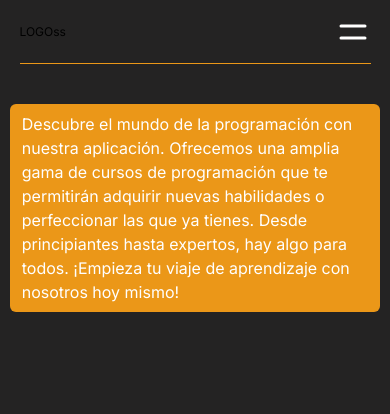
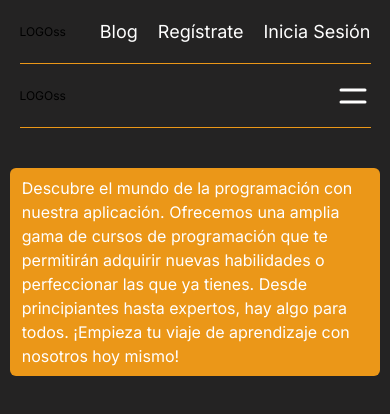
Before and after one commit to BraisCS/CoursePage, a Next.js app: page / in a window 390 px wide. Shown: the top 414 px of the page. Built offline with nearby package versions, Linux system fonts and the light colour scheme; no server answers.

Commit message:
Changes in nav

```diff
--- a/app/components/nav.tsx
+++ b/app/components/nav.tsx
@@ -11,11 +11,37 @@ export default function Nav({ session }: { session: any }) {
 
 
     return (
-        <nav className="h-16 w-[90%] border-b border-Light-Orange flex flex-row justify-between items-center">
+        <>
+        {/* Pantallas grandes */}
+        <nav className="h-16 w-[90%] border-b border-Light-Orange flex flex-row justify-between items-center lg:block">
+        <div className='flex flex-row justify-between items-center h-full w-full'>
+            <p className="text-white text-xs">LOGOss</p>
+            <div className='flex flex-row justify-end items-center h-full w-full gap-5'>
+                {session ? <LogOut /> : null}
+                {session ? <a href="/upload" className="block font-DMSans text-[#ffffff] text-lg font-normal">Subir Curso</a> : null}
+                <a href="/blog" className="block font-DMSans text-[#ffffff] text-lg font-normal">Blog</a>
+                {session ? <a href="/blog" className="block font-DMSans text-[#ffffff] text-lg font-normal">Mis Cursos</a> : null}
+                {!session ?
+                <>
+                    <a href='/register' className="font-DMSans text-[#ffffff] text-lg font-normal">
+                    Regístrate
+                    </a>
+                    <a href='/login' className="font-DMSans text-[#ffffff] text-lg font-normal">
+                    Inicia Sesión
+                    </a>
+                    </>
+                : null }
+            </div>
+
+            </div>
+        </nav>
+
+        {/* Pantallas pequeñas */}
+        <nav className="h-16 w-[90%] border-b border-Light-Orange flex flex-row justify-between items-center lg:hidden">
         {showButtons && (
             <>
-                <div className="absolute bg-Dark  w-full h-full top-0 left-0 z-10 "></div>
-                <div className="absolute w-[90%] bg-Dark flex flex-row justify-between items-start z-50">
+                <div className="absolute bg-Dark w-full h-full top-0 left-0 z-10 "></div>
+                <div className="absolute w-[90%] bg-Dark flex flex-row justify-between items-center z-50">
                     {!session ?
                     <>
                         <a href='/register' className="fixed h-14 w-[90%] flex flex-row justify-center items-center bottom-[4.5rem] ml-0 bg-Light-Orange cursor-pointer">
@@ -27,7 +53,7 @@ export default function Nav({ session }: { session: any }) {
                     </> : null }
                     <div className="w-[100%] flex flex-col justify-start items-start mt-32 relative"> {/* Asegúrate de que este contenedor sea relativo */}
                         {session ? <LogOut /> : null}
-                        <a href="/upload" className="block font-DMSans text-[#ffffff] text-lg font-normal">Subir Curso</a>
+                        {session ? <a href="/upload" className="block font-DMSans text-[#ffffff] text-lg font-normal">Subir Curso</a> : null}
                         <a href="/blog" className="block font-DMSans text-[#ffffff] text-lg font-normal">Blog</a>
                         {session ? <a href="/blog" className="block font-DMSans text-[#ffffff] text-lg font-normal">Mis Cursos</a> : null}
                         <div className='w-full flex flex-row justify-between items-start'>
@@ -44,12 +70,13 @@ export default function Nav({ session }: { session: any }) {
                         )}
                     <Search/>
                     </div>
-                    <Image onClick={() => setShowButtons(!showButtons)} className="cursor-pointer mt-[5.8rem] h-9 w-9" src={"/cross.svg"} alt="Icono de cierre" height={30} width={30} />
+                    <Image onClick={() => setShowButtons(!showButtons)} className="cursor-pointer h-9 w-9" src={"/cross.svg"} alt="Icono de cierre" height={30} width={30} />
                 </div>
             </>
         )}
         <p className="text-white text-xs">LOGOss</p>
         <Image onClick={() => setShowButtons(!showButtons)} className="cursor-pointer h-9 w-9" src={"/menu.svg"} alt="Icono de menú" height={30} width={30} />
         </nav>
+    </>
     );
 }
```
Lines whose indentation alone changed are shown as unchanged.
